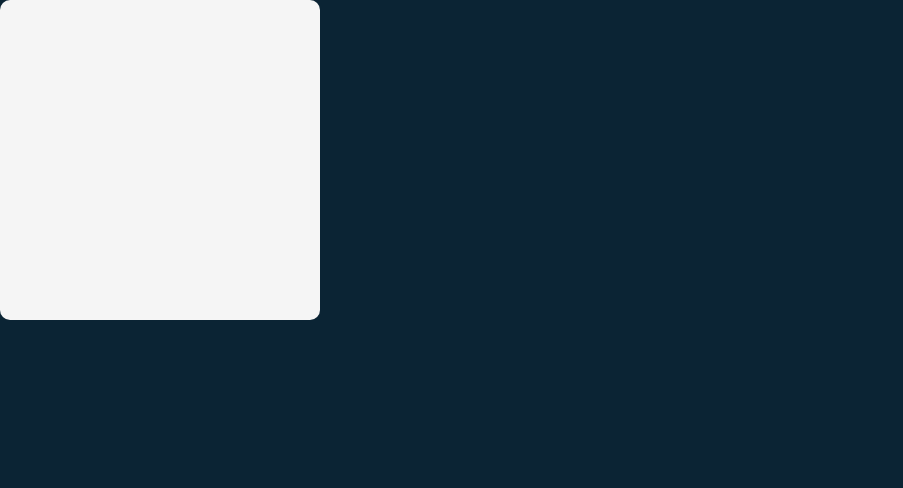
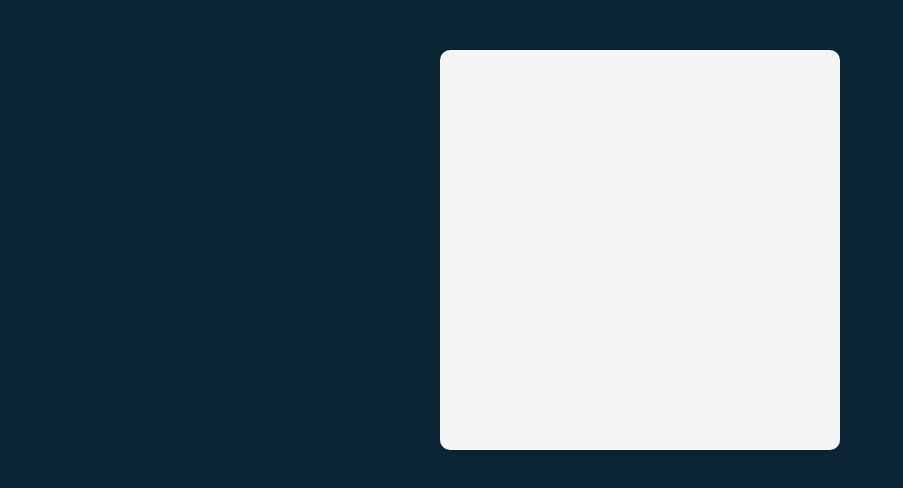
Before and after one commit to PJMantoss/tenzies_game, a React (Create React App) app: page / in a window 1280 px wide. Shown: the top 488 px of the page, without its empty margins (0-903 px from the left). Built offline with nearby package versions, Linux system fonts and the light colour scheme.

Commit message:
update App

```diff
--- a/src/App.css
+++ b/src/App.css
@@ -1,6 +1,7 @@
 main {
-  width: 320px;
-  height: 320px;
+  width: 400px;
+  height: 400px;
   background: #f5f5f5;
   border-radius: 10px;
+  margin: 50px auto;
 }
```
